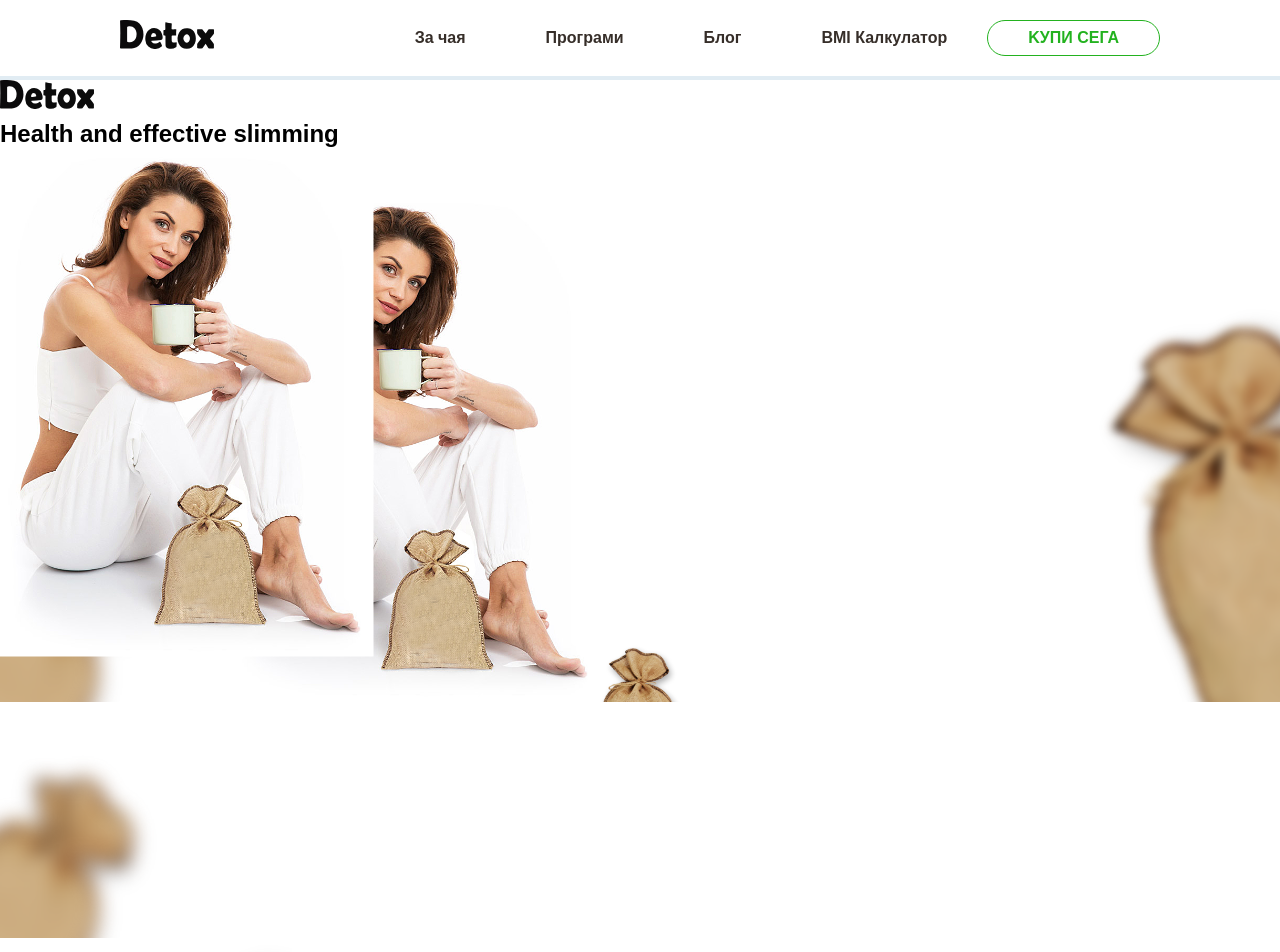
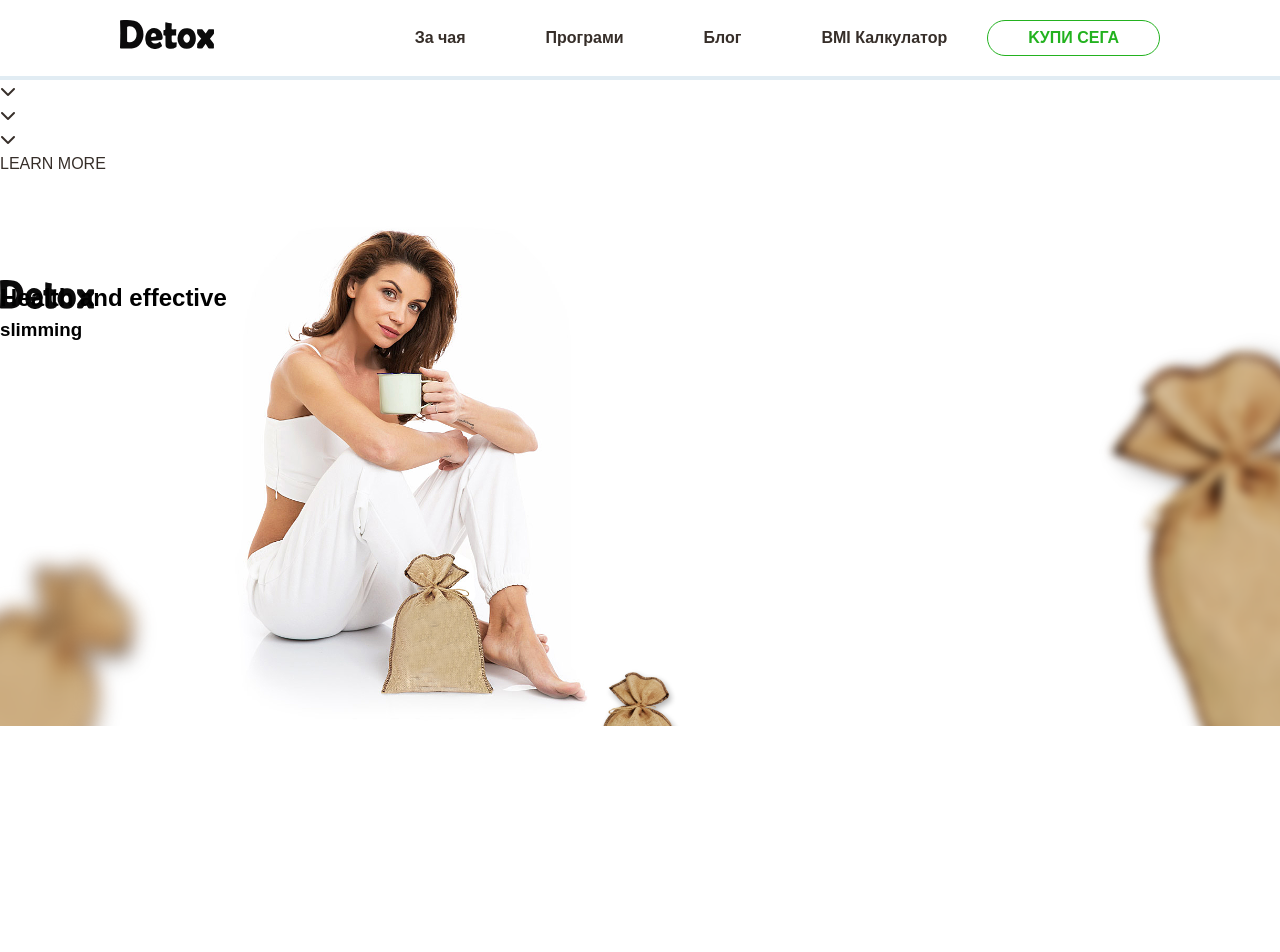
Before and after one commit to marttsan/Project-website-Detox, a plain HTML site: page index.html in a window 1280 px wide. Shown: the top 952 px of the page. After the commit the page ends 800 px from the top, so only its background shows below. Drawn offline with Linux system fonts and the light colour scheme; a web font is replaced by a local one.

Commit message:
second commit

```diff
--- a/index.html
+++ b/index.html
@@ -58,26 +58,31 @@
     <section class="hero">
       <div class="container">
         <div class="hero-content">
-          <div class="hero-logo">
+          <div class="hero-logo hero-main-text">
             <a href="index.html">
               <img src="images/icons/logo.svg" alt="Logo" />
             </a>
           </div>
-          <div class="hero-text">
-            <h1>Health and effective <span>slimming</span></h1>
+          <div class="hero-text hero-main-text">
+            <h2>Health and effective</h2>
+            <h3>slimming</h3>
           </div>
-          <div class="hero-image-girl">
-            <img src="images/girl-hero-section.png" alt="girl with a cup" />
+
+          <div class="hero-chevron-button hero_all">
+            <div class="chevrons">
+              <a href="#" class="chevron1"
+                ><i class="fa-solid fa-chevron-down"></i
+              ></a>
+              <a href="#" class="chevron1"
+                ><i class="fa-solid fa-chevron-down"></i
+              ></a>
+              <a href="#" class="chevron1"
+                ><i class="fa-solid fa-chevron-down"></i
+              ></a>
+              <a href="#" class="text-chevron">LEARN MORE</a>
+            </div>
           </div>
-          <div class="hero-image-bag-left">
-            <img src="images/blured-bag-left-hero.png" alt="bag" />
-          </div>
-          <div class="hero-image-bag-right">
-            <img src="images/blured-bag-right-hero.png" alt="bag" />
-          </div>
-          <div class="hero-image-bag-slide">
-            <img src="images/scroll-down-bag.png" alt="slide button" />
-          </div>
+          <div class="hero-image-girl hero_all"></div>
         </div>
       </div>
     </section>
```
